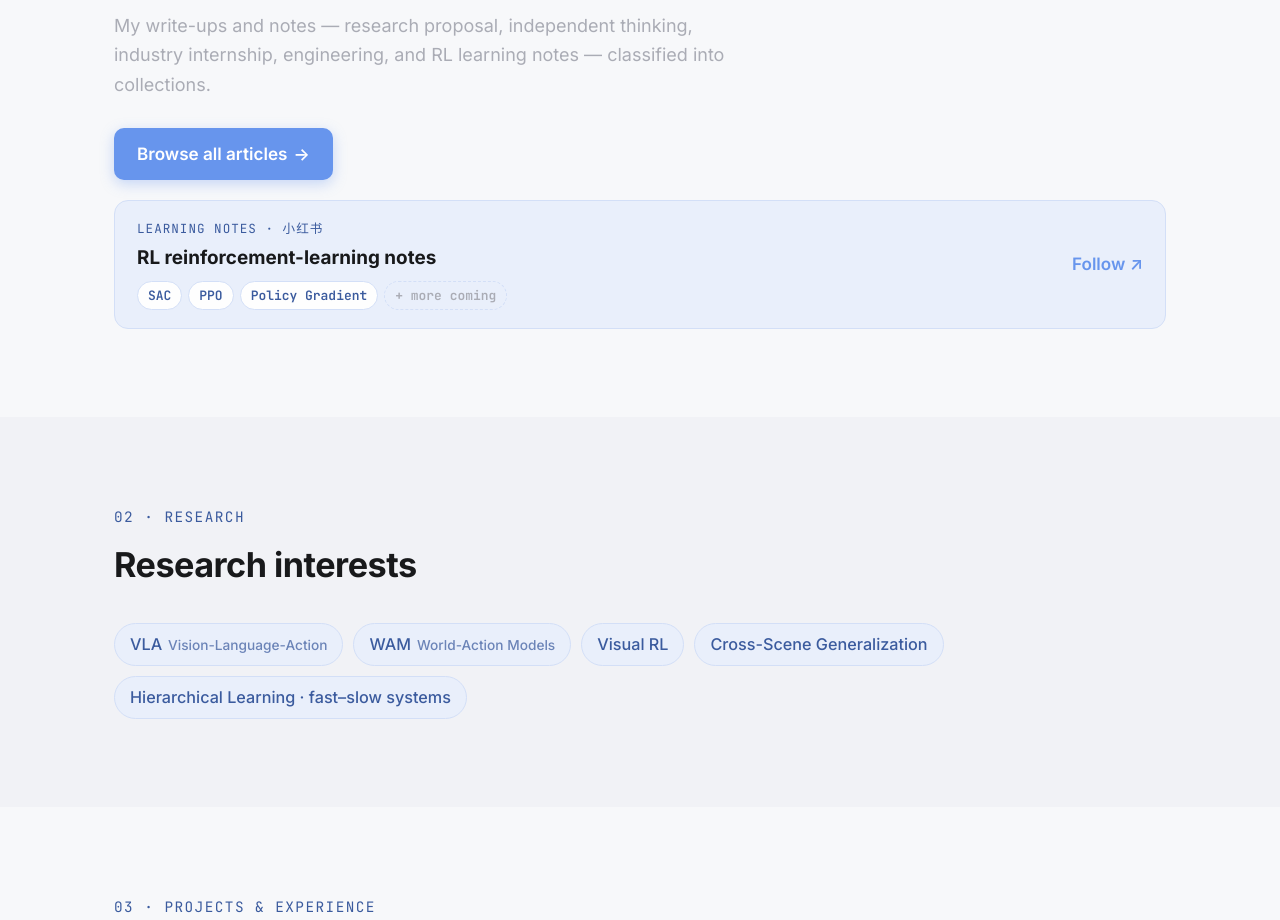
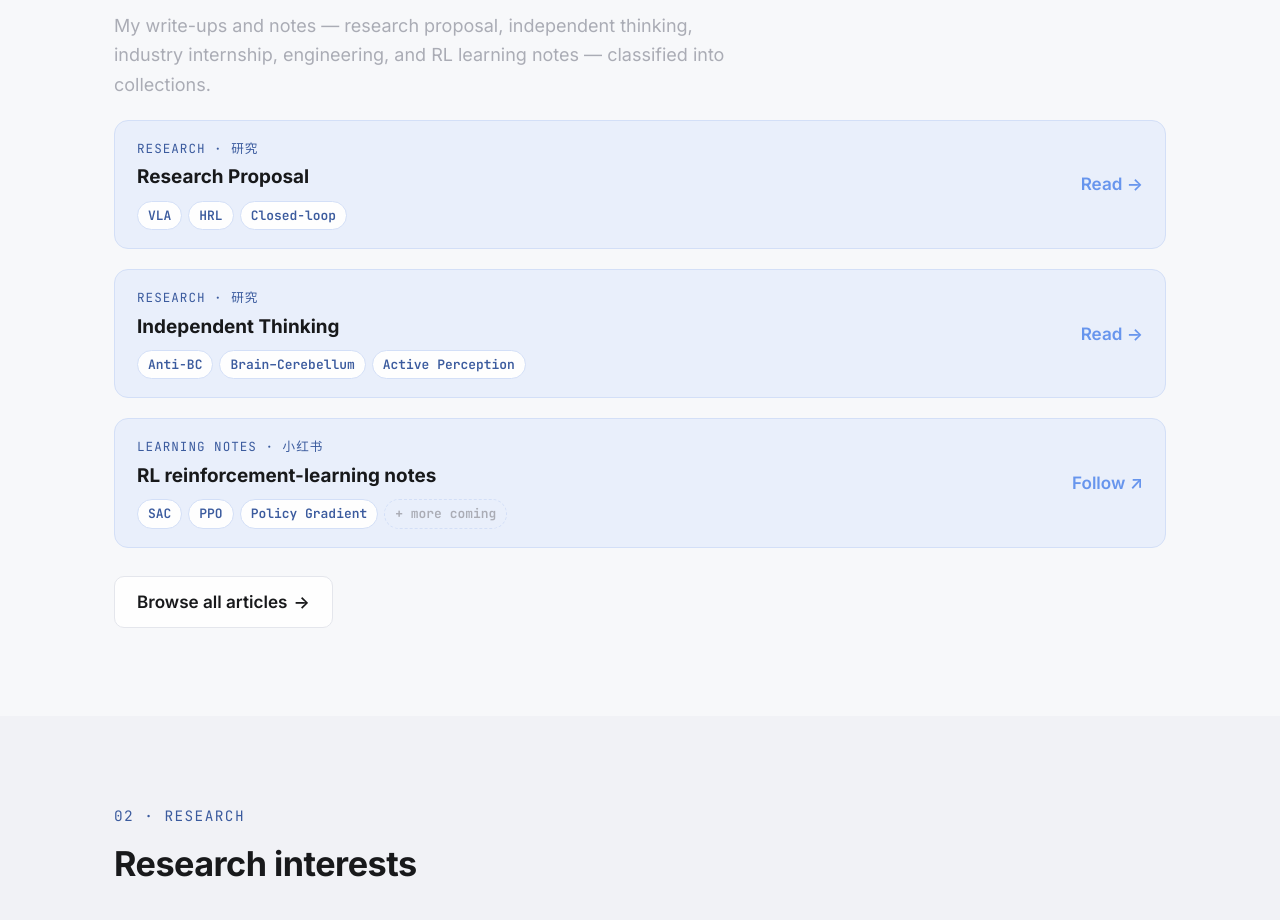
Before and after one commit to X2024-AI/QxBlog, a plain HTML site: page index.html in a window 1280 px wide. Shown: the part 900-1820 px from the top of the page. Drawn offline with Linux system fonts and the light colour scheme.

Commit message:
Warm abstract and floating research bars

```diff
--- a/index.html
+++ b/index.html
@@ -68,9 +68,32 @@
         <p class="section-sub" data-i18n="en">My write-ups and notes — research proposal, independent thinking, industry internship, engineering, and RL learning notes — classified into collections.</p>
         <p class="section-sub" data-i18n="zh">我的写作与研究文章——研究计划、独立思考、产业实习、工程方法，以及强化学习笔记——已按合集分类整理。</p>
 
-        <div class="hub-cta">
-          <a href="docs/articles.html" class="btn btn-primary"><span data-i18n="en">Browse all articles</span><span data-i18n="zh">浏览全部文章</span> →</a>
-        </div>
+        <!-- Research articles — floating bars -->
+        <a class="xhs-banner" href="docs/research-proposal.html">
+          <div class="xhs-body">
+            <p class="xhs-kicker"><span data-i18n="en">Research · 研究</span><span data-i18n="zh">研究 · Research</span></p>
+            <p class="xhs-title"><span data-i18n="en">Research Proposal</span><span data-i18n="zh">研究计划</span></p>
+            <p class="xhs-tags">
+              <span class="xhs-tag">VLA</span>
+              <span class="xhs-tag">HRL</span>
+              <span class="xhs-tag">Closed-loop</span>
+            </p>
+          </div>
+          <span class="xhs-cta"><span data-i18n="en">Read</span><span data-i18n="zh">阅读</span> →</span>
+        </a>
+
+        <a class="xhs-banner" href="docs/research-independent-thinking.html">
+          <div class="xhs-body">
+            <p class="xhs-kicker"><span data-i18n="en">Research · 研究</span><span data-i18n="zh">研究 · Research</span></p>
+            <p class="xhs-title"><span data-i18n="en">Independent Thinking</span><span data-i18n="zh">科研独立思考</span></p>
+            <p class="xhs-tags">
+              <span class="xhs-tag">Anti-BC</span>
+              <span class="xhs-tag">Brain–Cerebellum</span>
+              <span class="xhs-tag">Active Perception</span>
+            </p>
+          </div>
+          <span class="xhs-cta"><span data-i18n="en">Read</span><span data-i18n="zh">阅读</span> →</span>
+        </a>
 
         <!-- Xiaohongshu learning notes highlight -->
         <a class="xhs-banner" href="https://www.xiaohongshu.com/user/profile/674b2ab1000000001d02c51f" target="_blank" rel="noopener">
@@ -86,6 +109,10 @@
           </div>
           <span class="xhs-cta"><span data-i18n="en">Follow</span><span data-i18n="zh">关注</span> ↗</span>
         </a>
+
+        <div class="hub-cta">
+          <a href="docs/articles.html" class="btn btn-ghost"><span data-i18n="en">Browse all articles</span><span data-i18n="zh">浏览全部文章</span> →</a>
+        </div>
       </div>
     </section>
 
--- a/styles.css
+++ b/styles.css
@@ -16,6 +16,12 @@
   --lime:          #BBD955;
   --amber:         #EDA304;
   --teal:          #80D8DA;
+
+  /* warm "paper" palette (articles page + abstracts) */
+  --warm-bg:       #FFF8F3;
+  --warm-card:     #FFFDF8;
+  --warm-tint:     #F9F0EA;
+  --warm-line:     #F0E4DC;
 
   --font-sans: "Inter", "Noto Sans SC", system-ui, -apple-system, "Segoe UI",
                Roboto, "PingFang SC", "Microsoft YaHei", sans-serif;
```
Also changed, not shown: docs/articles.html (+1 -1 lines), docs/docs.css (+8 -2 lines), 1 other file.
